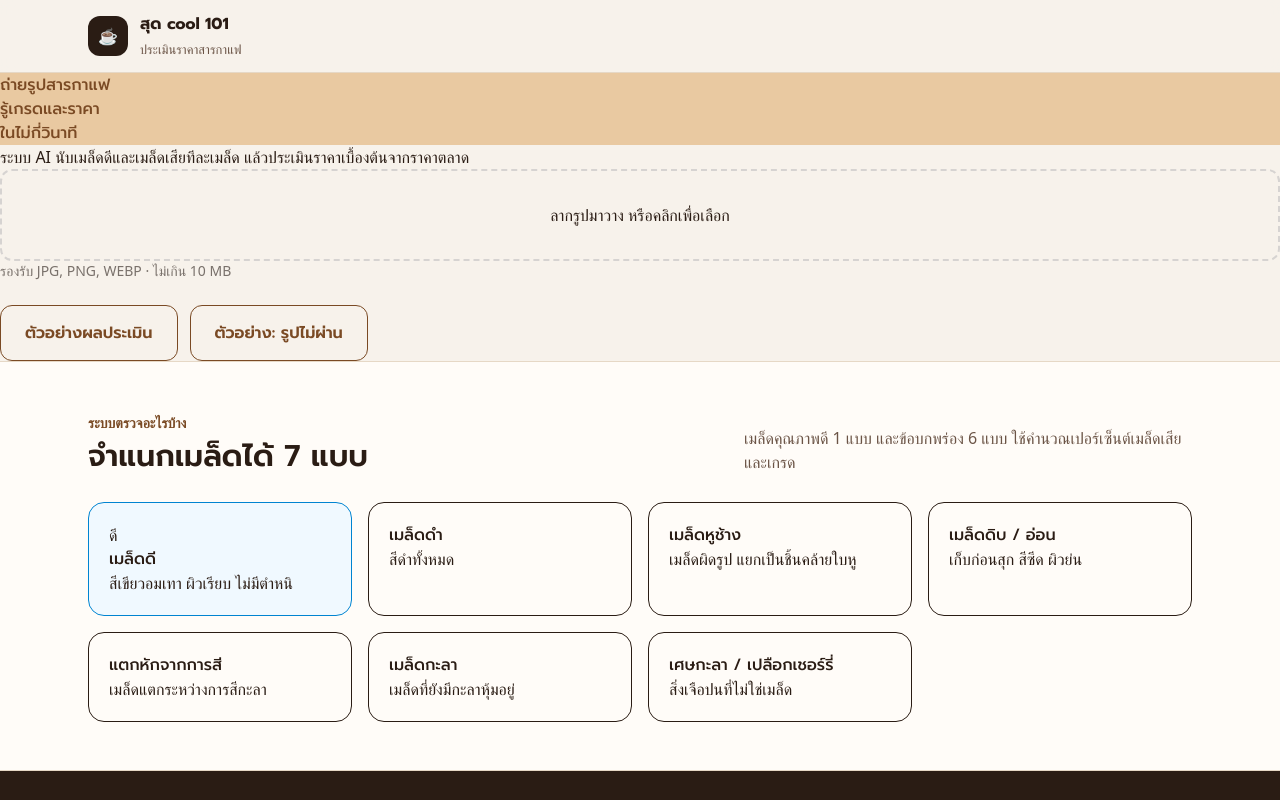
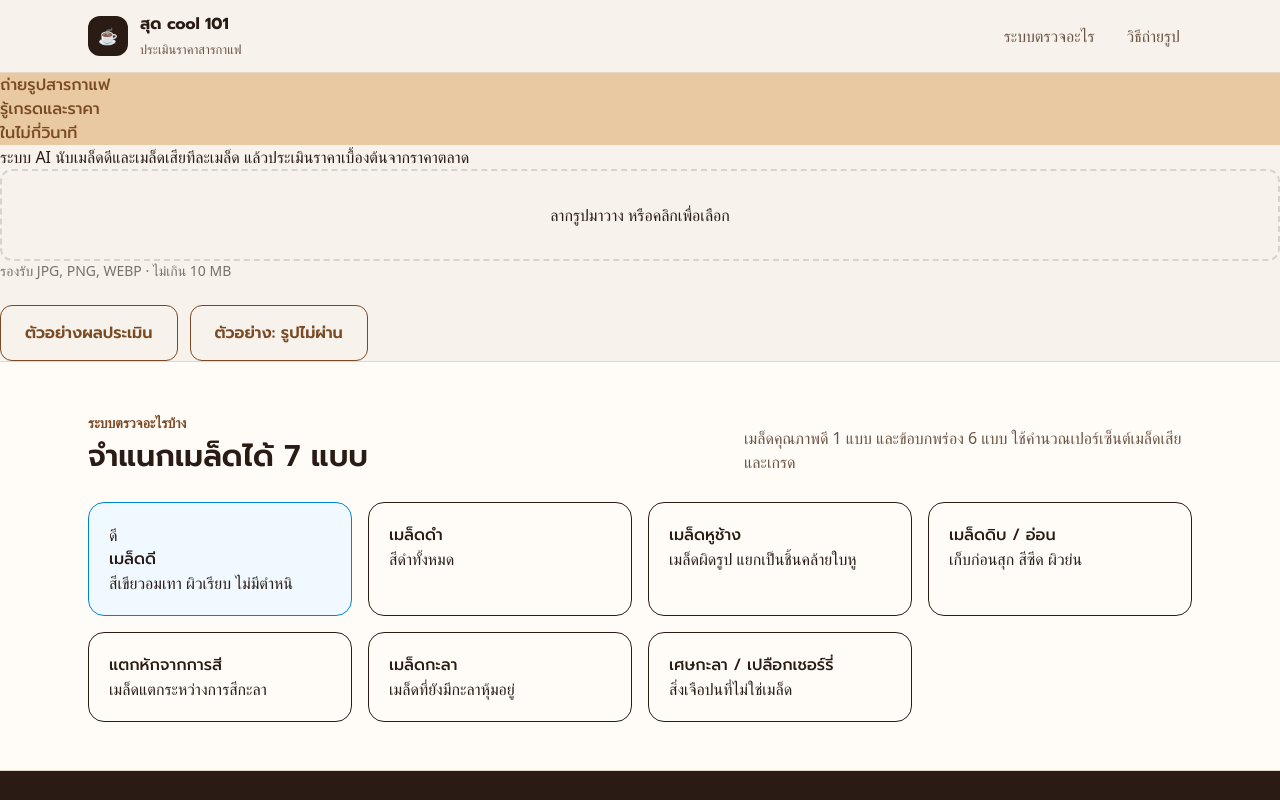
Before and after one commit to Napawan2005/ywc-coffee-2026, a React (Vite) app: page / in a window 1280 px wide. Shown: the top 800 px of the page. Built offline with nearby package versions, Linux system fonts and the light colour scheme; a web font is replaced by a local one.

Commit message:
[frontend] feat: add nav menu to Header for scrolling to classes and guide sections

```diff
--- a/src/components/Header.jsx
+++ b/src/components/Header.jsx
@@ -1,5 +1,4 @@
 export default function Header({ onNavigate }) {
-
   const goTo = (id) => {
     onNavigate("home");
     setTimeout(() => {
@@ -17,14 +16,26 @@ export default function Header({ onNavigate }) {
           }}
           className="flex items-center gap-3 text-left"
         >
-          <span className="grid h-10 w-10 place-items-center rounded-xl bg-dark text-latte">☕</span>
+          <span className="grid h-10 w-10 place-items-center rounded-xl bg-dark text-latte">
+            ☕
+          </span>
           <span>
             <b className="block font-head">สุด cool 101</b>
             <small className="text-muted">ประเมินราคาสารกาแฟ</small>
           </span>
         </button>
-        {/* ขั้น 3: เมนูจะมาอยู่ตรงนี้ */}
+        <nav className=" hidden sm:flex gap-2">
+          <button
+            onClick={() => goTo("classes")}
+            className="rounded-lg px-3 py-2 text-muted hover:bg-soft hover:text-ink"
+          >
+            ระบบตรวจอะไร
+          </button>
+          <button onClick={() => goTo("guide")} className="rounded-lg px-3 py-2 text-muted hover:bg-soft hover:text-ink">
+            วิธีถ่ายรูป
+          </button>
+        </nav>
       </div>
     </header>
-  )
+  );
 }
```
Lines whose indentation alone changed are shown as unchanged.
